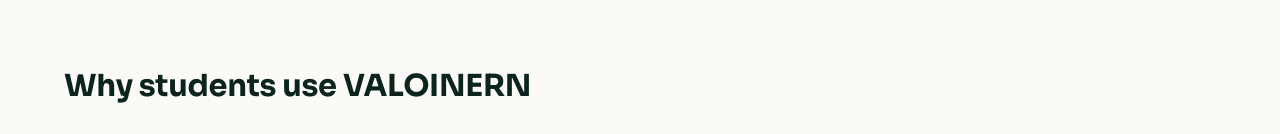
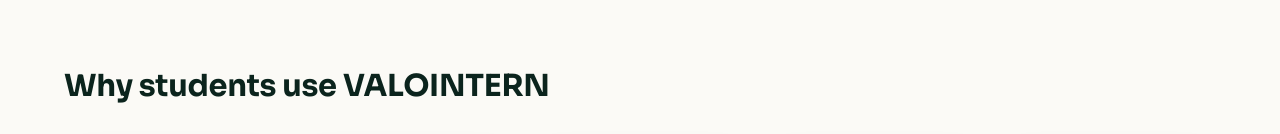
Before and after one commit to NganyuNathan/valoproject, a React (Create React App) app: page / in a window 1280 px wide. Shown: the part 662-796 px from the top of the page. Built offline with nearby package versions, Linux system fonts and the light colour scheme; no server answers; the database is empty.

Commit message:
spelling

```diff
--- a/src/pages/Landing/Landing.js
+++ b/src/pages/Landing/Landing.js
@@ -94,7 +94,7 @@
       {/* Features */}
       <section className="section">
         <div className="container">
-          <h2 className="section__title">Why students use VALOINERN</h2>
+          <h2 className="section__title">Why students use VALOINTERN</h2>
           <div className="features-grid">
             {FEATURES.map((f) => (
               <motion.div key={f.title} className="card feature-card" whileHover={{ y: -4 }}>
```
